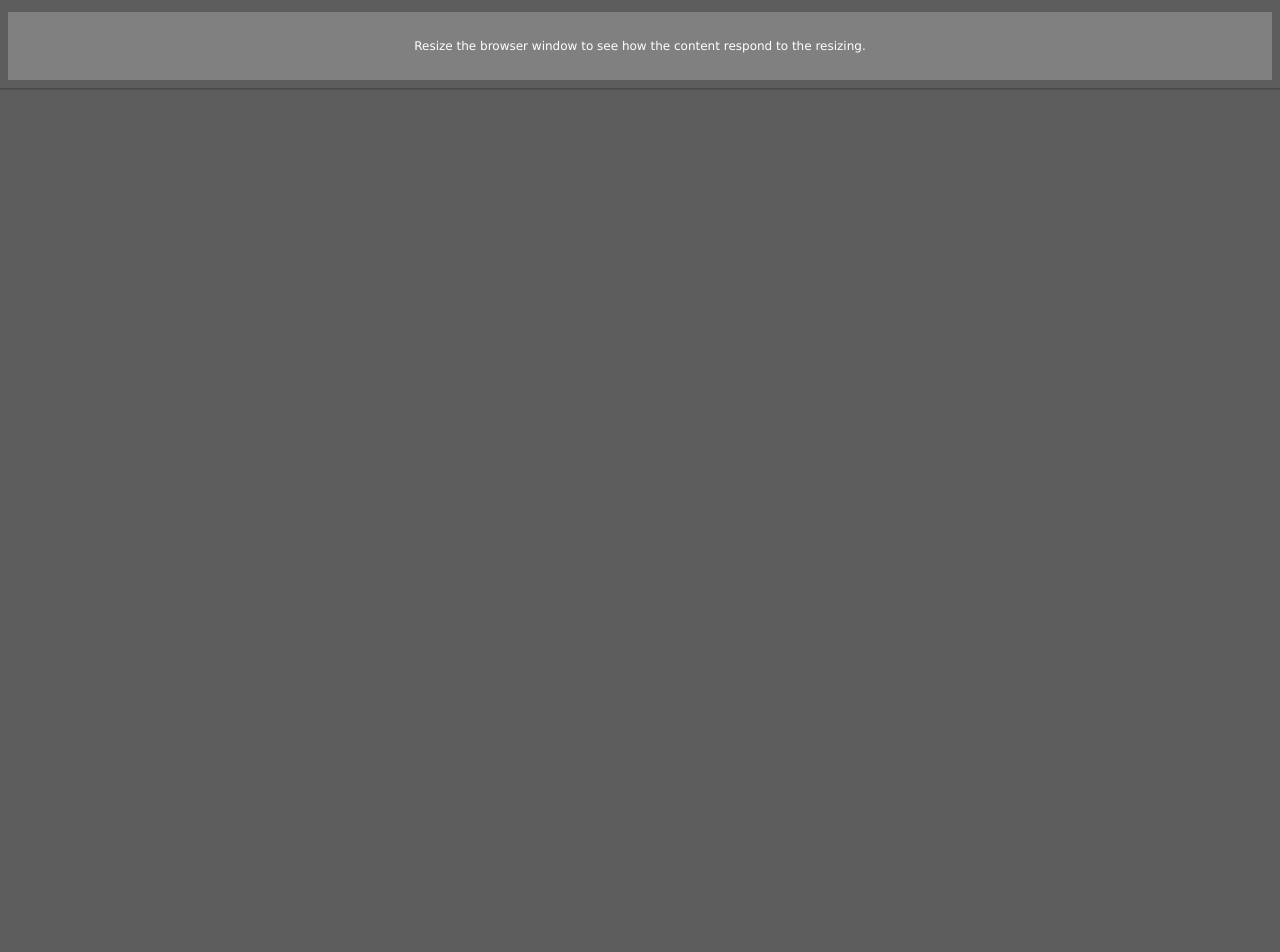
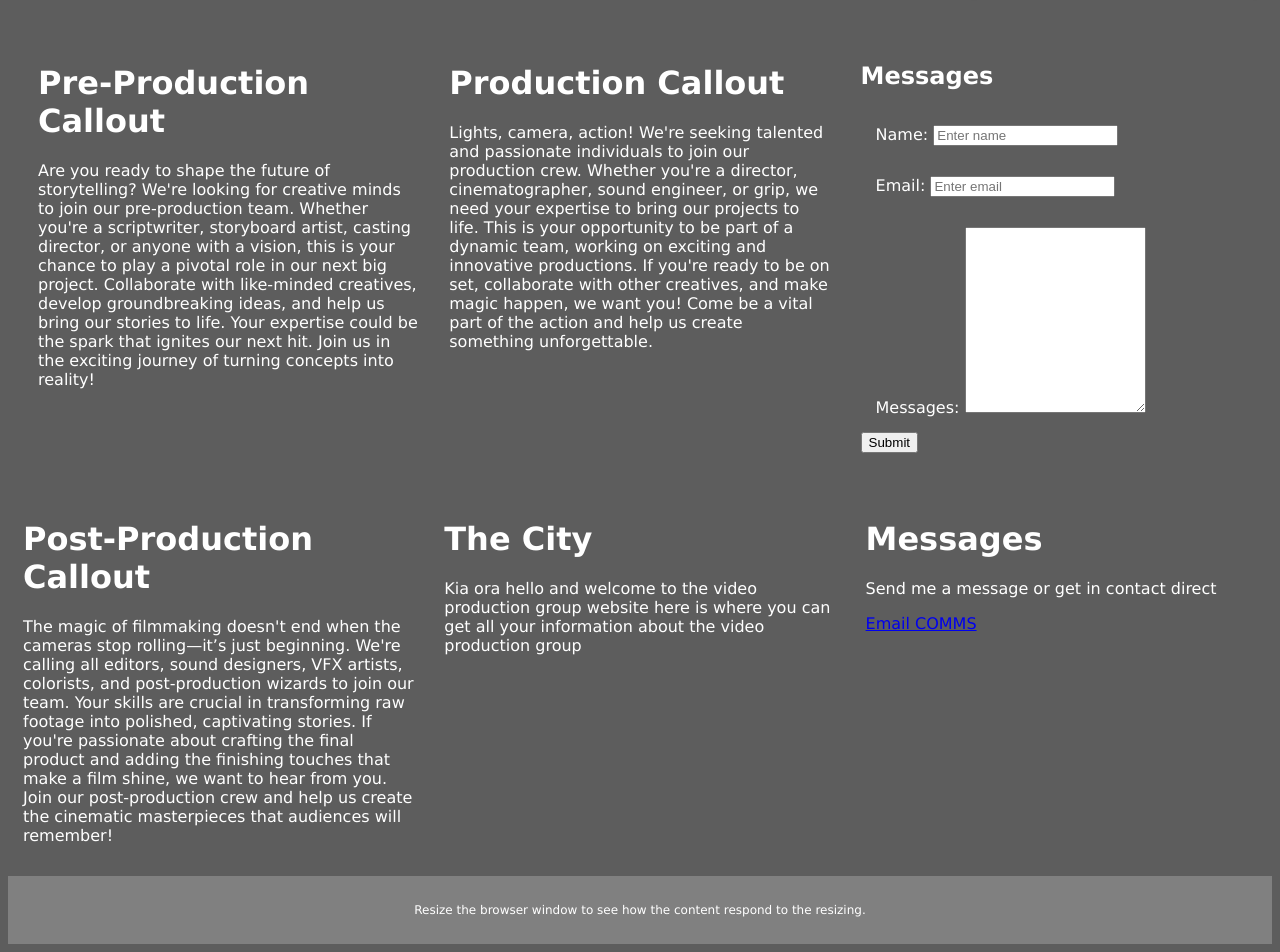
Before and after one commit to JOASHOFWELLINGTON/joashofwellington, a plain HTML site: page index.html in a window 1280 px wide. Shown: the part 533-1485 px from the top of the page. Before the commit the page ends 800 px from the top, so only its background shows below. Drawn offline with nearby package versions, Linux system fonts and the light colour scheme.

Commit message:
Update index.html

```diff
--- a/index.html
+++ b/index.html
@@ -123,7 +123,9 @@ html {
 
   <div class="col-6 col-s-9">
     <h1>The City</h1>
-    <p>Kia ora hello and welcome to the video production group website here is where you can get all your information about the video production group</p>
+    <p>Are you passionate about storytelling through film? Whether you're an actor, actress, or part of the behind-the-scenes magic, [Your Video Production Group Name] is the place for you. We're more than just a production team; we're a thriving community of creatives dedicated to bringing unique stories to life.
+
+Join us to collaborate, learn, and grow alongside fellow artists. Whether you're just starting out or a seasoned pro, there's a role for you in our productions. Together, let's create something extraordinary!</p>
   </div>
 
   <div class="col-3 col-s-12">
@@ -135,12 +137,81 @@ html {
       <h2>How?</h2>
       <p>We strive to create an inclusive and supportive environment where everyone can share their ideas, gain hands-on experience, and produce exceptional cinematic experiences.</p>
     </div>
+
+
+
   </div>
+  <div class="col-12">
+  <div class="col-4">
+  <h1>Pre-Production Callout</h1>
+    <p>
+
+Are you ready to shape the future of storytelling? We're looking for creative minds to join our pre-production team. Whether you're a scriptwriter, storyboard artist, casting director, or anyone with a vision, this is your chance to play a pivotal role in our next big project. Collaborate with like-minded creatives, develop groundbreaking ideas, and help us bring our stories to life. Your expertise could be the spark that ignites our next hit. Join us in the exciting journey of turning concepts into reality!</p>
+  </div>
+  <div class="col-4">
+  <h1>Production Callout</h1>
+    <p>
+
+Lights, camera, action! We're seeking talented and passionate individuals to join our production crew. Whether you're a director, cinematographer, sound engineer, or grip, we need your expertise to bring our projects to life. This is your opportunity to be part of a dynamic team, working on exciting and innovative productions. If you're ready to be on set, collaborate with other creatives, and make magic happen, we want you! Come be a vital part of the action and help us create something unforgettable.</p>
+  </div>
+
+    <div class="col-4">
+    <h2>Messages</h2>
+  <form name="gform" id="gform" enctype="text/plain" action="https://docs.google.com/forms/d/e/1FAIpQLSdGGiV9LbDz50t6O3Nv5DCfKXQ9Ett3-yqC0aWQESlI1ypOWQ/formResponse?" target="hidden_iframe" onsubmit="submitted=true;">
+
+    <div class="col-12">
+      <label for="name">Name:</label>
+      <input type="text" class="form-control" id="email" placeholder="Enter name" name="entry.1261876333" id="entry.1261876333">
+    </div>
+    <div class="col-12">
+      <label for="email">Email:</label>
+      <input type="text" class="form-control" id="email" placeholder="Enter email" name="entry.744710745" id="entry.744710745">
+    </div>
+    <div class="col-12">
+      <label for="message">Messages:</label>
+      <textarea class="form-control" rows="12" col="12" id="comment" name="entry.1530950368" id="entry.1530950368"></textarea>
+    </div>
+    <button type="submit" class="btn btn-primary">Submit</button>
+  </form>
 </div>
+
+<iframe name="hidden_iframe" id="hidden_iframe" style="display:none;" onload="if(submitted) {}"></iframe>
+<!-- messages -->
+
+  </div>
+
+  <div class="col-4">
+  <h1>Post-Production Callout</h1>
+    <p>
+
+The magic of filmmaking doesn't end when the cameras stop rolling—it’s just beginning. We're calling all editors, sound designers, VFX artists, colorists, and post-production wizards to join our team. Your skills are crucial in transforming raw footage into polished, captivating stories. If you're passionate about crafting the final product and adding the finishing touches that make a film shine, we want to hear from you. Join our post-production crew and help us create the cinematic masterpieces that audiences will remember!</p>
+  </div>
+
+  <div class="col-4">
+  <h1>The City</h1>
+    <p>Kia ora hello and welcome to the video production group website here is where you can get all your information about the video production group</p>
+  </div>
+
+  <div class="col-4">
+  <h1>Messages</h1>
+    <p>Send me a message or get in contact direct</p>
+    <a href="mailto:joash.osborne@gmail.com">Email COMMS</a>
+  </div>
+
+  </div>
 
 <div class="footer">
   <p>Resize the browser window to see how the content respond to the resizing.</p>
 </div>
+</body>
 
-</body>
+<script src="https://code.jquery.com/jquery-3.6.0.min.js"></script>
+
+<script type="text/javascript">var submitted=false;</script>
+<script type="text/javascript">
+$('#gform').on('submit', function(e) {
+  $('#gform *').fadeOut(2000);
+  $('#gform').prepend('Your submission has been processed...');
+  });
+</script>
 </html>
```
